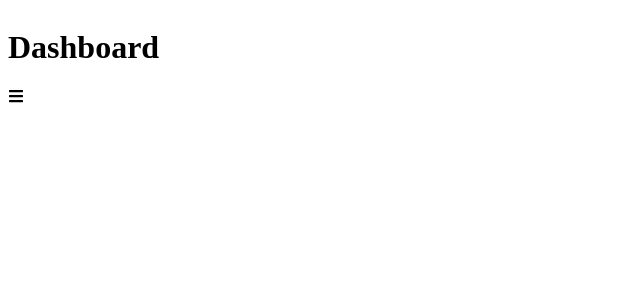
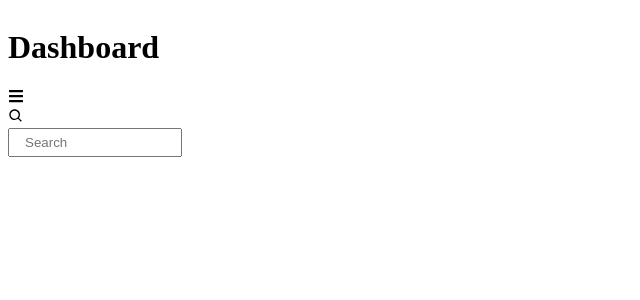
Before and after one commit to YasineNifa/sidebar, a React (Create React App) app: page / in a window 1280 px wide. Both pictures are taken after a click on the icon 16 px from the left and 16 px from the top of the page. Shown: the top 300 px of the page, without its empty margins (0-640 px from the left). Built offline with nearby package versions, Linux system fonts and the light colour scheme.

Commit message:
Add search bar to the sidebar
Signed-off-by: Ynifa <yasine.nifa@gmail.com>

```diff
--- a/src/components/sidebar/Sidebar.js
+++ b/src/components/sidebar/Sidebar.js
@@ -75,6 +75,24 @@ function Sidebar() {
           <div className="bars">
             <FaBars onClick={toggle} />
           </div>
+          <div className="search">
+              <div className="search-icon">
+                  <BiSearch/>
+              </div>
+              <AnimatePresence>
+              {isOpen && (
+                <motion.input
+                  initial="hidden"
+                  animate="show"
+                  exit="hidden"
+                  variants={inputAnimation}
+                  type="text"
+                  placeholder="Search"
+                />
+              )}
+            </AnimatePresence>
+
+          </div>
         </div>
       </motion.div>
     </div>
```
